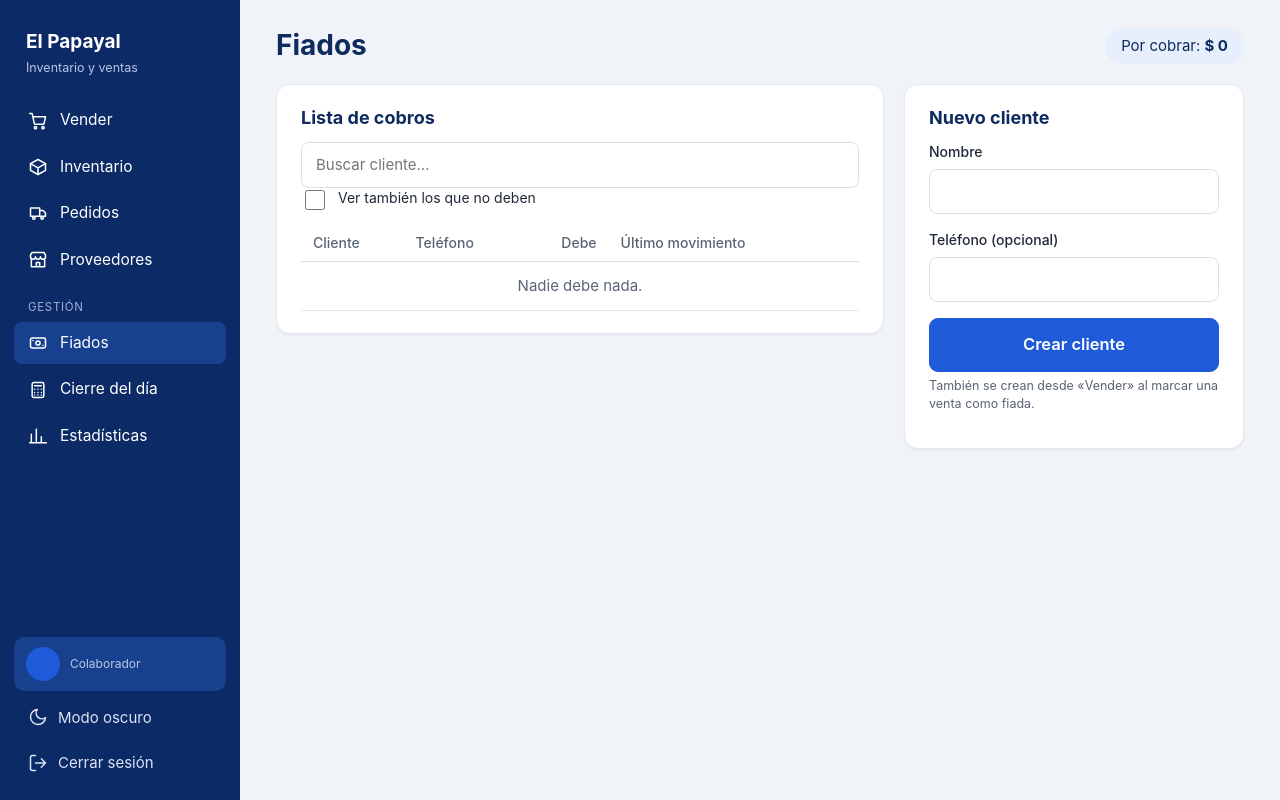
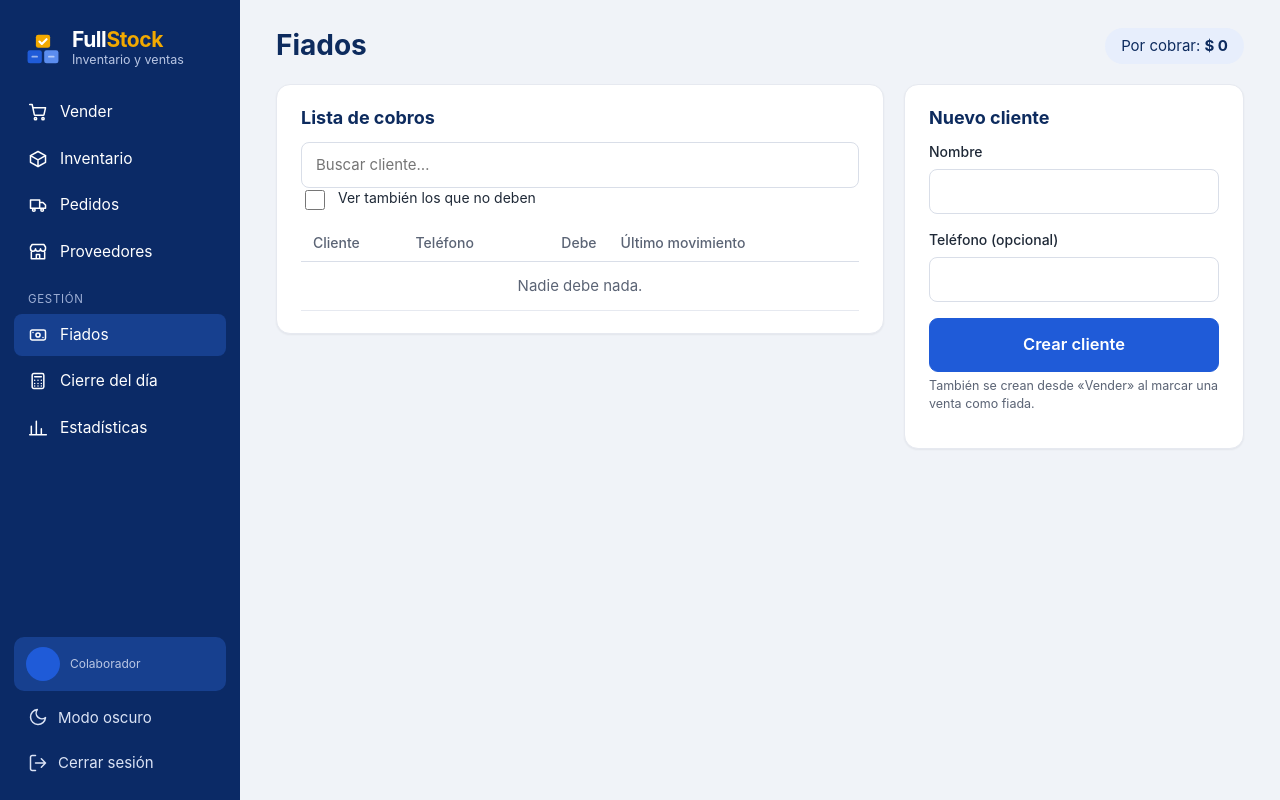
Before and after one commit to DogeAAPL/FullStock, a Django app: page /fiados/ in a window 1280 px wide. Run offline with Django 5.2, Linux system fonts and the light colour scheme; the visitor is signed in with stand-in values (Sample User, id 1); data comes from the database, SQL or seed files in the repository; data that the repository does not hold is empty.

Commit message:
Marca FullStock: nuevo logo y nombre en toda la app
El nombre del negocio pasa a ser opcional (FULLSTOCK_TIENDA_NOMBRE) y se
muestra bajo el logo. Se retira la imagen de ejemplo anterior.

```diff
--- a/config/settings.py
+++ b/config/settings.py
@@ -25,8 +25,8 @@ RUTA_DATOS.mkdir(parents=True, exist_ok=True)
 
 DEBUG = _env("DEBUG", "0") == "1"
 
-# Nombre que se muestra en el menú lateral.
-TIENDA_NOMBRE = _env("TIENDA_NOMBRE", "El Papayal")
+# Nombre opcional del negocio; se muestra bajo el logo de FullStock en el menú.
+TIENDA_NOMBRE = _env("TIENDA_NOMBRE", "")
 
 # Modo demostración: la pantalla de entrada muestra usuarios y PIN de prueba.
 DEMO = _env("DEMO", "0") == "1"
--- a/static/css/app.css
+++ b/static/css/app.css
@@ -115,9 +115,11 @@ a:hover { text-decoration: underline; }
   top: 0;
   height: 100vh;
 }
-.marca { padding: 0 12px 22px; }
-.marca strong { display: block; font-size: 19px; }
-.marca span { font-size: 12.5px; color: #b9c6e4; }
+.marca { padding: 0 10px 22px; display: flex; gap: 10px; align-items: center; }
+.marca img { flex: none; }
+.marca small { display: block; font-size: 12.5px; color: #b9c6e4; }
+.marca-nombre { display: block; font-size: 21px; font-weight: 700; letter-spacing: -.02em; color: #fff; line-height: 1.1; }
+.marca-nombre span { color: #f2a900; }
 .menu { list-style: none; margin: 0; padding: 0; display: grid; gap: 4px; }
 .menu a {
   display: flex; align-items: center; gap: 12px;
@@ -318,8 +320,8 @@ dialog h2 { font-size: 22px; }
   background: var(--navy); display: flex; flex-direction: column; align-items: center; justify-content: center;
   padding: 40px; gap: 22px;
 }
-.acceso-marca .logo { background: #fff; border-radius: 22px; padding: 18px; width: min(440px, 100%); }
-.acceso-marca .logo img { width: 100%; display: block; }
+.acceso-marca .logo { display: flex; flex-direction: column; align-items: center; gap: 14px; }
+.acceso-marca .logo .marca-nombre { font-size: 52px; }
 .acceso-marca p { color: #b9c6e4; font-size: 18px; margin: 0; }
 .acceso-formulario { display: flex; align-items: center; justify-content: center; padding: 40px; background: var(--superficie); }
 .acceso-formulario .caja { width: min(470px, 100%); }
--- a/templates/base.html
+++ b/templates/base.html
@@ -3,8 +3,8 @@
 <head>
   <meta charset="utf-8">
   <meta name="viewport" content="width=device-width, initial-scale=1">
-  <title>{% block titulo %}FullStock{% endblock %} · {{ tienda_nombre }}</title>
-  <link rel="icon" href="data:,">
+  <title>{% block titulo %}Inicio{% endblock %} · FullStock</title>
+  <link rel="icon" href="{% static 'img/logo.svg' %}" type="image/svg+xml">
   <link rel="stylesheet" href="{% static 'css/app.css' %}">
   <script src="{% static 'js/htmx.min.js' %}" defer></script>
   <script src="{% static 'js/app.js' %}" defer></script>
@@ -13,8 +13,11 @@
 <div class="app">
   <aside class="lateral">
     <div class="marca">
-      <strong>{{ tienda_nombre }}</strong>
-      <span>Inventario y ventas</span>
+      <img src="{% static 'img/logo.svg' %}" alt="" width="38" height="38">
+      <div>
+        <strong class="marca-nombre">Full<span>Stock</span></strong>
+        <small>{{ tienda_nombre|default:"Inventario y ventas" }}</small>
+      </div>
     </div>
     <nav aria-label="Menú principal">
       <ul class="menu">
```
Also changed, not shown: templates/base_acceso.html (+7 -4 lines), README.md, static/img/logo.jpg (deleted), static/img/logo.svg (added).
